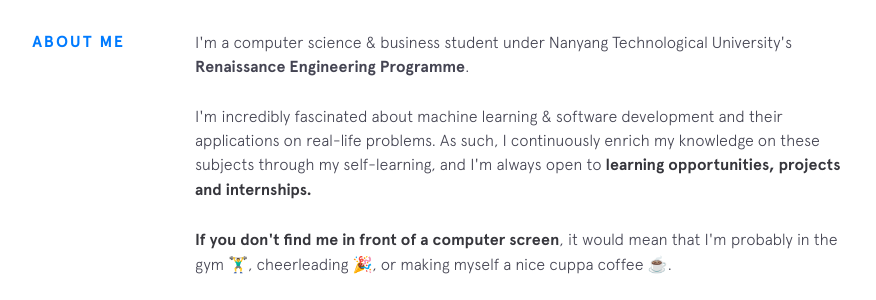
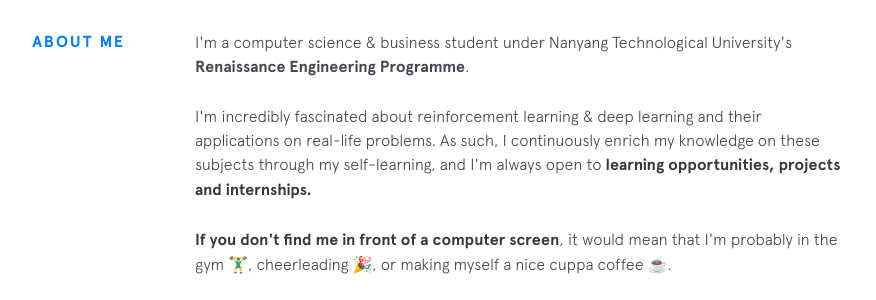
Before and after one commit to jervvs/jervvs.github.io, a Jekyll site: the page built from index.html, in a window 1280 px wide and 900 px high, scrolled down 817 px. Shown: the part 153-453 px from the top of the window, without its empty margins (255-1131 px from the left). Built offline with Jekyll 4.4.1, drawn with Linux system fonts in a browser that asks for light colours; nearby versions of some CDN libraries.

Commit message:
Update background.html

```diff
--- a/_includes/background.html
+++ b/_includes/background.html
@@ -7,7 +7,7 @@
     </p>
 
     <p>
-      I'm incredibly fascinated about machine learning &amp; software development and their applications on real-life problems.
+      I'm incredibly fascinated about reinforcement learning &amp; deep learning and their applications on real-life problems.
       As such, I continuously enrich my knowledge on these subjects through my self-learning, and I'm always open to <strong>learning
       opportunities, projects and internships.</strong>
     </p>
```
